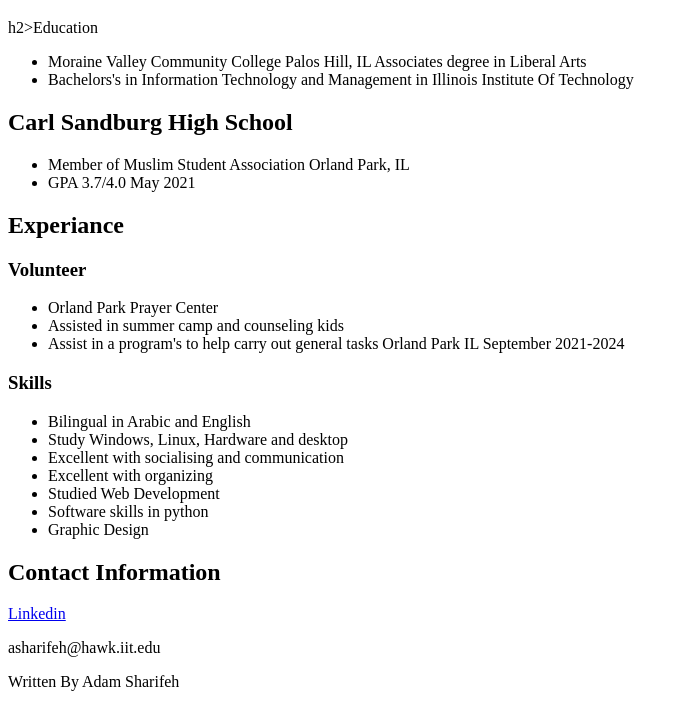
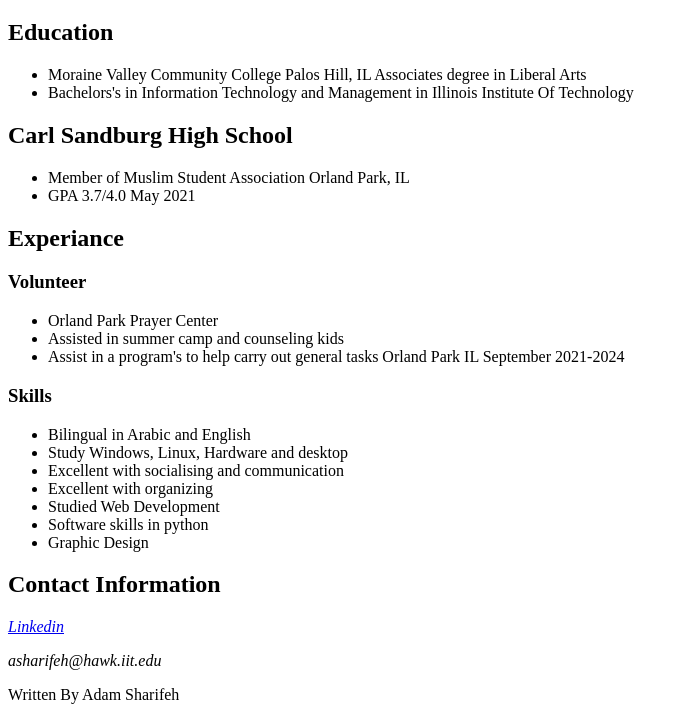
Before and after one commit to Adam893-o/resume.html-, a plain HTML site: page index.html in a window 1280 px wide. Shown: the part 131-851 px from the top of the page, without its empty margins (0-689 px from the left). Drawn offline with Linux system fonts and the light colour scheme.

Commit message:
Update index.html

```diff
--- a/index.html
+++ b/index.html
@@ -8,23 +8,30 @@
   <header>
     <nav>
       <ul>
-        <li><a href="https://adam893-o.github.io/project-1-jupiter.html">About Jupiter</a></li>
-        <li><a href="https://adam893-o.github.io/resume.html">Adam's Resume</a></li>
-        <li><a href="https://adam893-o.github.io/Project-1-UNO">Uno Facts</a></li>
+        <li><a href="project-1-jupiter.html">About Jupiter</a></li>
+        <li><a href="resume.html">Adam's Resume</a></li>
+        <li><a href="Project-1-uno.html">Uno Facts</a></li>
       </ul>
     </nav>
   </header>
 <h1>Adam's Resume</h1>
-h2>Education</h2>
+<section>
+<h2> Education</h2>
   <ul>
     <li>Moraine Valley Community College Palos Hill, IL Associates degree in Liberal Arts</li>
     <li>Bachelors's in Information Technology and Management in Illinois Institute Of Technology</li>
   </ul>
+</section>
+
+<section>
   <h2>Carl Sandburg High School</h2>
     <ul>
       <li>Member of Muslim Student Association Orland Park, IL</li>
       <li>GPA 3.7/4.0 May 2021</li>
     </ul>
+</section>
+
+<section>
   <h2>Experiance</h2>
   <h3>Volunteer</h3>
     <ul>
@@ -32,6 +39,7 @@ h2>Education</h2>
       <li>Assisted in summer camp and counseling kids</li>
       <li>Assist in a program's to help carry out general tasks Orland Park IL September 2021-2024</li>
     </ul>
+</section>
   <h3>Skills</h3>
   <ul>
     <li>Bilingual in Arabic and English</li>
@@ -42,13 +50,15 @@ h2>Education</h2>
     <li>Software skills in python</li>
     <li>Graphic Design</li>
   </ul>
+
+<section>
   <h2>Contact Information</h2>
-  <div>
+  <address>
     <p><a href="https://www.linkedin.com/feed/?trk=guest_homepage-basic_nav-header-signin" target="_blank">Linkedin</a></p>
     <p>asharifeh@hawk.iit.edu</p>
-  </div>
-  <footer>
+  </address>
+</section>
   <p>Written By Adam Sharifeh</p>
-  </footer>
+  </address>
 </body>
 </html>
```
